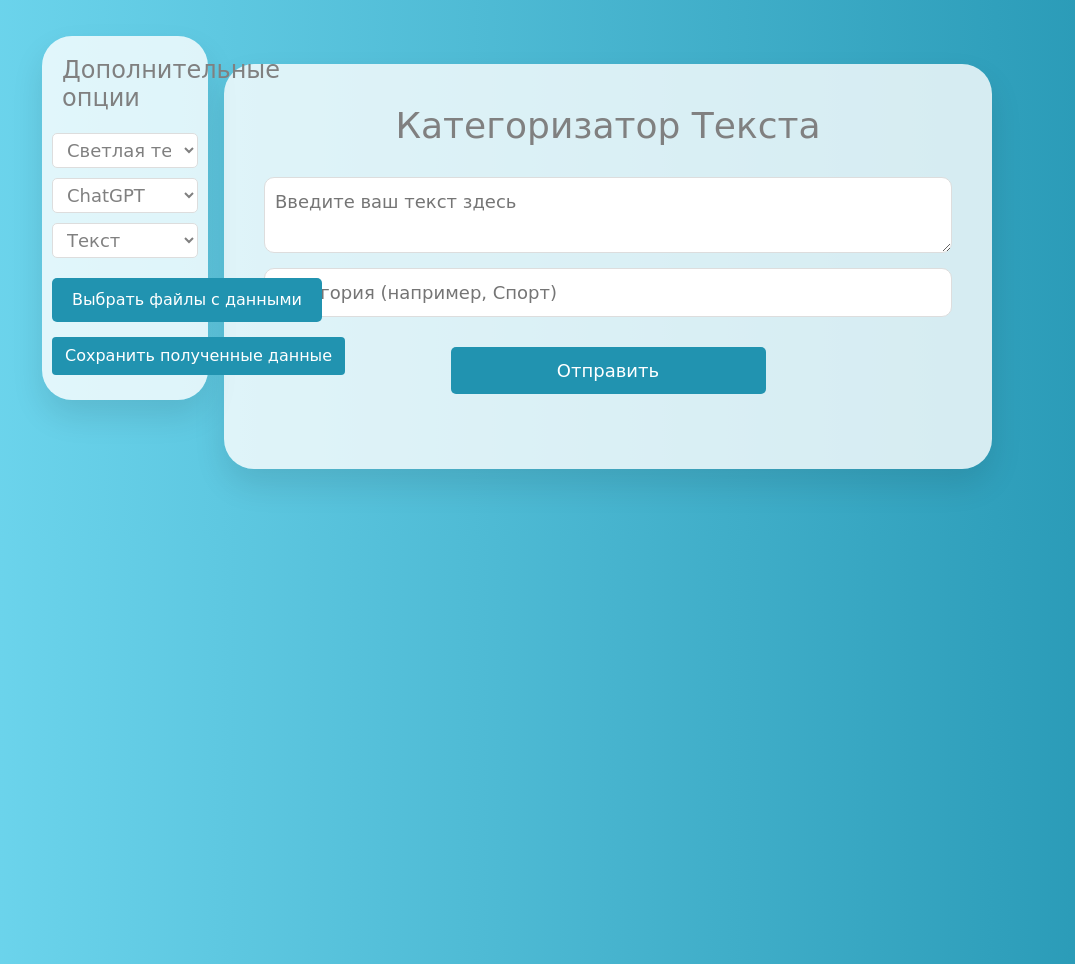
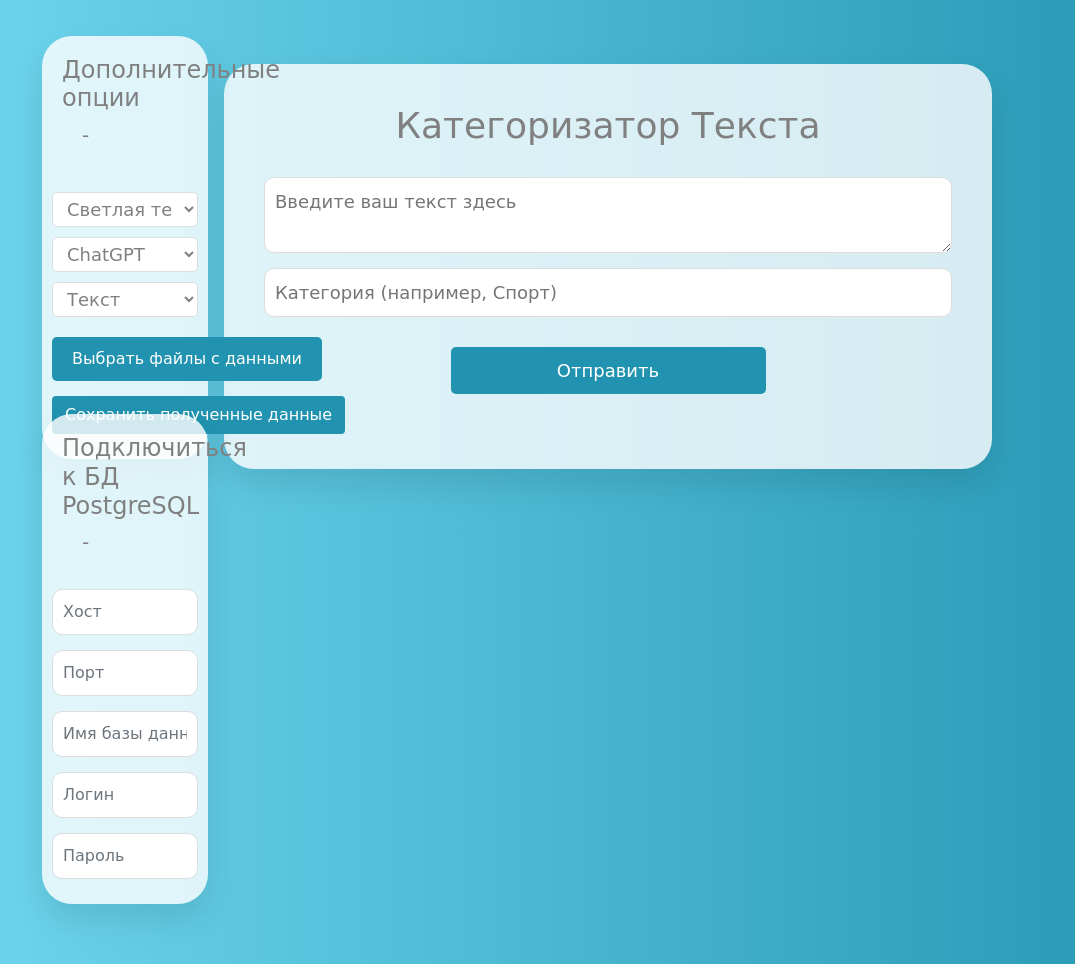
Before and after one commit to Nikichop/Diplom, a Flask app: page / in a window 1280 px wide. Shown: the whole page, without its empty margins (32-1107 px from the left). Run offline with Flask 3, Linux system fonts and the light colour scheme; some libraries are stand-ins or nearby versions.

Commit message:
Added the ability to connect to PostgreSQL database (in a separate container). Also added ability to collapse containers for better user experience on small screens

```diff
--- a/app.py
+++ b/app.py
@@ -2,6 +2,7 @@ from flask import Flask, request, render_template, jsonify
 import time
 from caregorize_with_chatgpt import categorize_text_with_chatgpt
 from categorize_with_gigachat import categorize_text_with_gigachat
+from database_connect import insert_into_database
 
 app = Flask(__name__)
 
@@ -44,6 +45,21 @@ def process():
                     for key, value in results.items()
                 ]
             })
+        elif response_format == 'sql':
+            # Здесь предполагается, что параметры подключения передаются через запрос
+            db_params = {
+                'host': request.form['dbHost'],
+                'port': request.form['dbPort'],
+                'dbname': request.form['dbName'],
+                'user': request.form['dbUser'],
+                'password': request.form['dbPassword'],
+            }
+            data_to_insert = [
+                {"category": key, "text": value}
+                for key, value in results.items()
+            ]
+            insert_into_database(**db_params, data=data_to_insert)
+            return jsonify({'success': 'Данные успешно сохранены в базе данных'})
         else:
             return jsonify(results)
     else:
--- a/static/script.js
+++ b/static/script.js
@@ -1,4 +1,20 @@
 $(document).ready(function () {
+
+    $('.toggle-button').click(function () {
+        // Находим ближайший контейнер к кнопке
+        var container = $(this).closest('.side-container, .db-connection-container');
+
+        // Переключаем класс для сворачивания/разворачивания
+        container.toggleClass('collapsed');
+
+        // Изменяем текст кнопки в зависимости от состояния контейнера
+        if (container.hasClass('collapsed')) {
+            $(this).text('+');
+        } else {
+            $(this).text('-');
+        }
+    });
+
     function setTheme(theme) {
         if (theme === 'dark-theme') {
             $('body').removeClass('light-theme').addClass('dark-theme');
@@ -19,18 +35,36 @@ $(document).ready(function () {
     });
 
     $('#textForm').on('submit', function (e) {
-        e.preventDefault();
+        e.preventDefault(); // Предотвращаем обычную отправку формы
+        // Собираем данные из формы, включая выбранные параметры API и формат ответа
         var formData = $(this).serialize() + '&apiChoice=' + encodeURIComponent($('#apiChoice').val());
-        formData += '&responseFormat=' + encodeURIComponent($('#responseFormat').val()); // Добавленный параметр формата ответа
+        formData += '&responseFormat=' + encodeURIComponent($('#responseFormat').val());
+
+        // Добавляем данные о подключении к базе данных из новых полей ввода
+        formData += '&dbHost=' + encodeURIComponent($('#dbHost').val());
+        formData += '&dbPort=' + encodeURIComponent($('#dbPort').val());
+        formData += '&dbName=' + encodeURIComponent($('#dbName').val());
+        formData += '&dbUser=' + encodeURIComponent($('#dbUser').val());
+        formData += '&dbPassword=' + encodeURIComponent($('#dbPassword').val());
+
+        // Очищаем предыдущие результаты
         $('#result').html('');
+
+        // Отправляем данные на сервер через AJAX запрос
         $.ajax({
-            url: '/process',
-            method: 'post',
-            data: formData,
+            url: '/process', // URL обработчика на сервере
+            method: 'POST', // Метод отправки данных
+            data: formData, // Данные формы, включая параметры подключения к БД
             success: function (response) {
-                if (typeof response === 'object' && response.information) { // Проверка на формат JSON
-                    $('#result').text(JSON.stringify(response, null, 2)); // Вывод JSON в текстовом формате
+                // Обработка успешного получения ответа
+                if (typeof response === 'object' && response.information) {
+                    // Если ответ в формате JSON с информацией
+                    $('#result').text(JSON.stringify(response, null, 2));
+                } else if (typeof response === 'object' && response.success) {
+                    // Обработка успешного сохранения данных в базе данных
+                    $('#result').html(`<strong>Успех:</strong> ${response.success}`);
                 } else {
+                    // Обработка текстового ответа или ошибки
                     var resultHtml = '<strong>Содержание по категории:</strong><br>';
                     for (var category in response) {
                         resultHtml += `<h5>${category}:</h5><p>${response[category]}</p>`;
@@ -39,9 +73,16 @@ $(document).ready(function () {
                 }
             },
             error: function (xhr, status, error) {
+                // Обработка ошибки выполнения запроса
                 $('#result').html(`<strong>Ошибка:</strong> ${xhr.responseText}`);
             }
         });
+
+        localStorage.setItem('dbHost', $('#dbHost').val());
+        localStorage.setItem('dbPort', $('#dbPort').val());
+        localStorage.setItem('dbName', $('#dbName').val());
+        localStorage.setItem('dbUser', $('#dbUser').val());
+        localStorage.setItem('dbPassword', $('#dbPassword').val());
     });
 
 
@@ -87,5 +128,9 @@ $(document).ready(function () {
         document.body.removeChild(a); // Удаляем ссылку из документа
         URL.revokeObjectURL(url); // Освобождаем URL
     });
-
+    if (localStorage.getItem('dbHost')) $('#dbHost').val(localStorage.getItem('dbHost'));
+    if (localStorage.getItem('dbPort')) $('#dbPort').val(localStorage.getItem('dbPort'));
+    if (localStorage.getItem('dbName')) $('#dbName').val(localStorage.getItem('dbName'));
+    if (localStorage.getItem('dbUser')) $('#dbUser').val(localStorage.getItem('dbUser'));
+    if (localStorage.getItem('dbPassword')) $('#dbPassword').val(localStorage.getItem('dbPassword'));
 });
--- a/static/style.css
+++ b/static/style.css
@@ -17,6 +17,19 @@ body {
     top: 10px;
 }
 
+.db-connection-container {
+    width: 13%; /* Идентично ширине бокового контейнера */
+    padding: 10px;
+    margin: 5% 0 5% 5%; /* Отступ сверху увеличен, чтобы обеспечить пространство между контейнерами */
+    box-shadow: 0 16px 32px rgba(0, 0, 0, 0.1);
+    border-radius: 30px;
+    background: rgba(255, 255, 255, 0.8);
+    position: fixed;
+    left: 10px;
+    top: 350px; /* Значение нужно скорректировать в зависимости от высоты бокового контейнера */
+}
+
+
 .container {
     border-radius: 30px;
     padding: 40px;
@@ -33,6 +46,11 @@ body {
         margin-left: 3%;
     }
 
+    .db-connection-container {
+        width: 12%;
+        margin-left: 3%;
+    }
+
     .container {
         width: 70%;
     }
@@ -40,6 +58,11 @@ body {
 
 @media (max-width: 768px) {
     .side-container {
+        width: 16%;
+        margin-left: 2%;
+    }
+
+    .db-connection-container {
         width: 16%;
         margin-left: 2%;
     }
@@ -55,6 +78,10 @@ body {
 
 @media (max-width: 480px) {
     .side-container {
+        display: none;
+    }
+
+    .db-connection-container {
         display: none;
     }
 
@@ -77,6 +104,11 @@ body {
     background: rgba(0, 0, 0, 0.8);
 }
 
+.dark-theme .db-connection-container {
+    background: rgba(0, 0, 0, 0.8);
+}
+
+
 .side-container #themeToggle {
     display: block;
     margin: auto;
@@ -90,6 +122,38 @@ body {
     font-family: 'Montserrat', cursive;
     border-radius: 30px;
 }
+
+.db-connection-container h3 {
+    margin: 0;
+    padding: 10px;
+    font-size: 24px;
+    color: gray;
+    font-family: 'Montserrat', cursive;
+    border-radius: 30px;
+}
+
+.form-control {
+    width: 100%;
+    padding: 10px;
+    margin-bottom: 15px;
+    border-radius: 10px;
+    border: 1px solid #ddd;
+    transition: all 0.3s ease;
+    font-family: 'Montserrat', cursive;
+}
+
+.dark-theme .form-control {
+    background-color: #333; /* Фоновый цвет поля в темной теме */
+    color: #fff; /* Цвет текста в темной теме */
+    border: 1px solid #444; /* Цвет границы в темной теме */
+}
+
+
+.form-control:focus {
+    border-color: #2193b0;
+    box-shadow: 0 0 8px rgba(33, 147, 176, 0.5);
+}
+
 
 h2 {
     margin-bottom: 30px;
@@ -228,3 +292,16 @@ button[type="submit"] {
 #result {
     font-family: 'Montserrat', cursive;
 }
+
+.toggle-button {
+    background: none;
+    border: none;
+    color: inherit;
+    font-size: 20px;
+    cursor: pointer;
+}
+
+.collapsed {
+    height: 100px; /* Увеличиваем высоту, чтобы заголовок и кнопка оставались видимы */
+    overflow: hidden; /* Скрываем остальное содержимое */
+}
--- a/templates/index.html
+++ b/templates/index.html
@@ -11,7 +11,9 @@
 
 <body class="light-theme">
 <div class="side-container">
-    <h3>Дополнительные опции</h3>
+    <h3>Дополнительные опции
+        <button class="toggle-button">-</button>
+    </h3>
     <select id="themeChoice" name="Theme" class="api-selector">
         <option value="light-theme">Светлая тема</option>
         <option value="dark-theme">Темная тема</option>
@@ -20,16 +22,32 @@
         <option value="chatgpt">ChatGPT</option>
         <option value="gigachat">GigaChat</option>
     </select>
+    <!-- Добавление нового пункта в выпадающий список для выбора формата вывода -->
     <select id="responseFormat" name="responseFormat" class="api-selector">
         <option value="text">Текст</option>
         <option value="json">JSON</option>
+        <option value="sql">SQL</option>
     </select>
+
+
     <div class="file-upload-wrapper">
         <button type="button" class="btn file-upload-button">Выбрать файлы с данными</button>
         <input type="file" id="fileInput" accept=".txt" multiple style="display: none;"/>
     </div>
     <button type="button" id="saveButton" class="btn">Сохранить полученные данные</button>
 </div>
+
+<div class="db-connection-container">
+    <h3>Подключиться к БД PostgreSQL
+        <button class="toggle-button">-</button>
+    </h3>
+    <input type="text" id="dbHost" name="dbHost" placeholder="Хост" class="form-control">
+    <input type="text" id="dbPort" name="dbPort" placeholder="Порт" class="form-control">
+    <input type="text" id="dbName" name="dbName" placeholder="Имя базы данных" class="form-control">
+    <input type="text" id="dbUser" name="dbUser" placeholder="Логин" class="form-control">
+    <input type="password" id="dbPassword" name="dbPassword" placeholder="Пароль" class="form-control">
+</div>
+
 <div class="container">
     <h2 class="text-center">Категоризатор Текста</h2>
     <form id="textForm">
```
